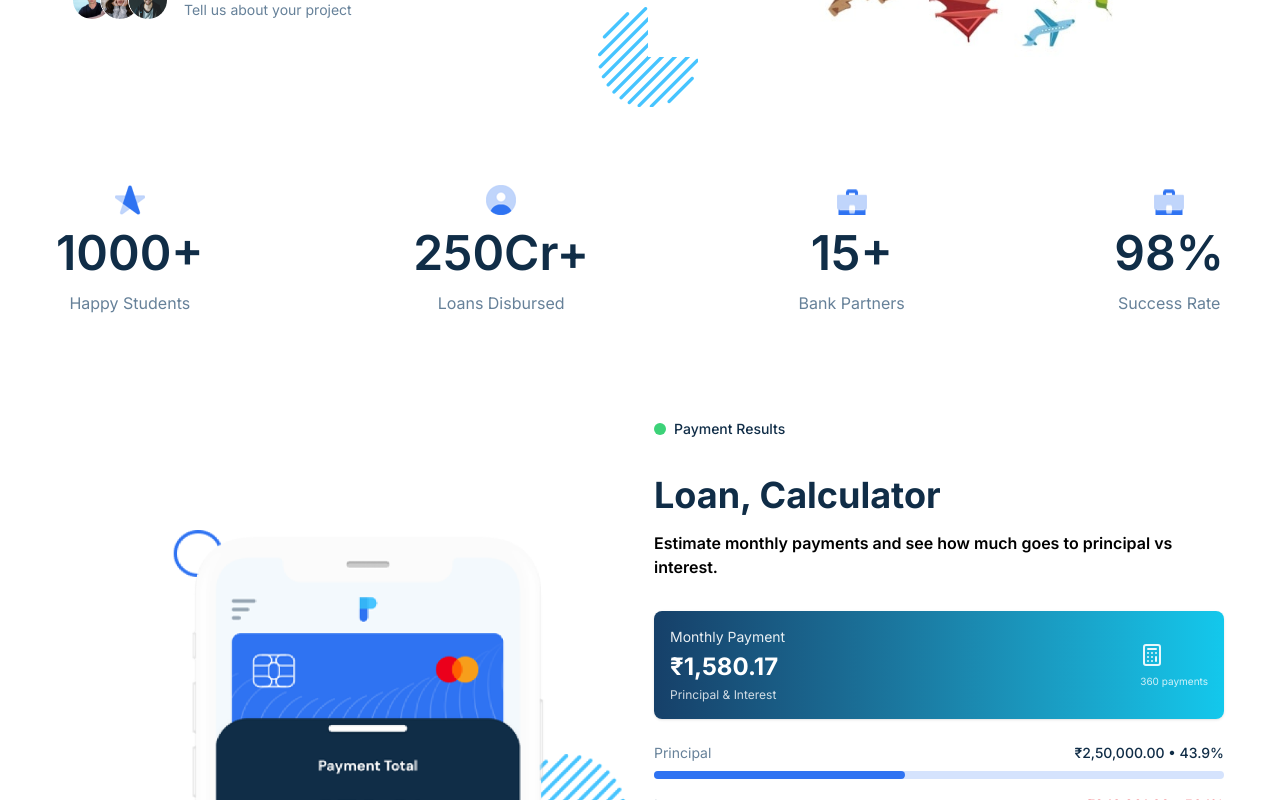
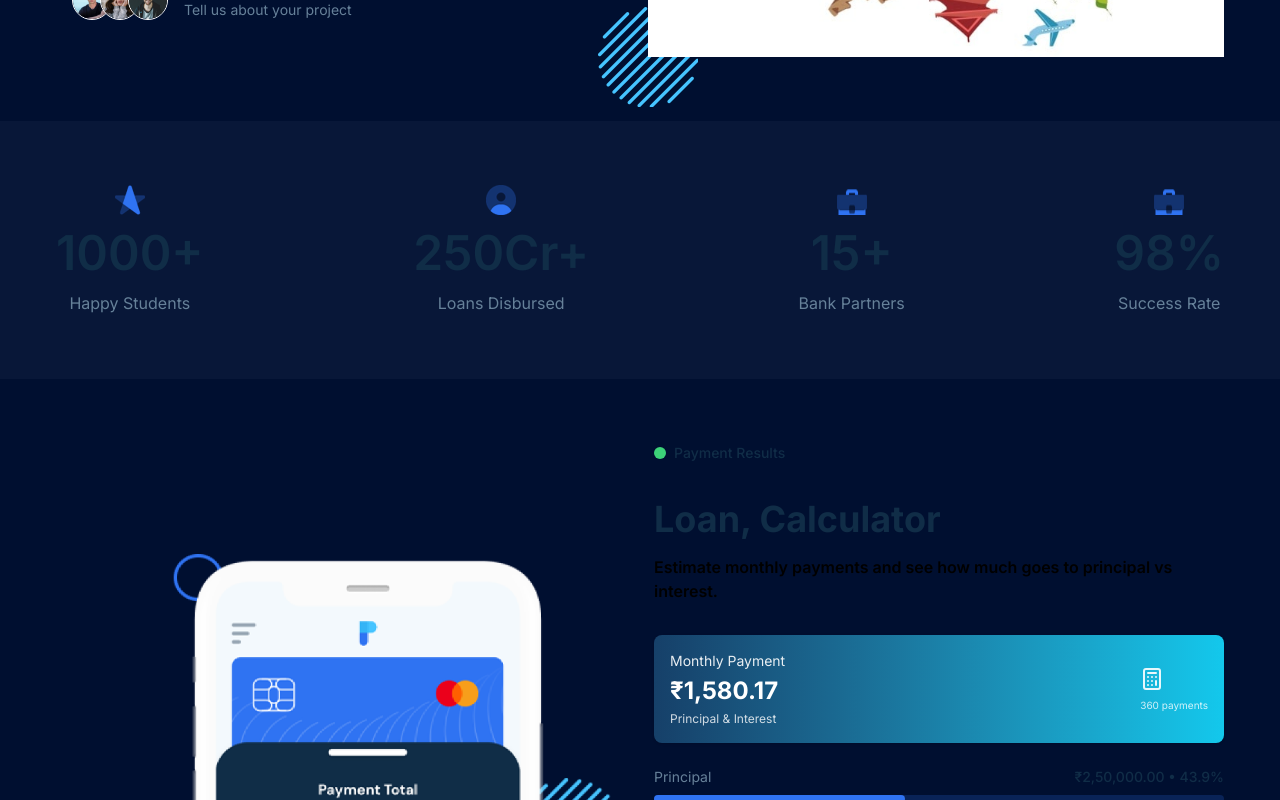
Before and after one commit to pmqmark/Astrum-updated, a Next.js app: page / in a window 1280 px wide. Shown: the part 680-1480 px from the top of the page. Built offline with nearby package versions, Linux system fonts and the light colour scheme.

Commit message:
astrum updates

```diff
--- a/src/app/not-found.tsx
+++ b/src/app/not-found.tsx
@@ -1,9 +1,9 @@
+import NotFound from "@/components/NotFound";
 import HeroSub from "@/components/SharedComponent/HeroSub";
-import NotFound from "@/components/NotFound";
 import { Metadata } from "next";
 
 export const metadata: Metadata = {
-  title: "404 Page | Venus ",
+  title: "404 Page | Astrum",
 };
 
 const ErrorPage = () => {
--- a/src/app/page.tsx
+++ b/src/app/page.tsx
@@ -9,15 +9,15 @@ import Portfolio from '@/components/SharedComponent/portfollio';
 import Testimonial from '@/components/SharedComponent/Testimonial';
 import { Metadata } from "next";
 export const metadata: Metadata = {
-  title: "Venus",
+  title: "Astrum Fintech",
 };
 
 export default function Home() {
   return (
     <main>
       <Hero />
-      <Counter isColorMode={false} />
-      <Progresswork isColorMode={false} />
+      <Counter />
+      <Progresswork />
       <Services />
       <Portfolio />
       <Testimonial />
--- a/src/components/CheckEligibility/index.tsx
+++ b/src/components/CheckEligibility/index.tsx
@@ -3,7 +3,7 @@ import Link from 'next/link'
 
 const CheckEligibility = () => {
   return (
-    <section className="py-16 bg-section dark:bg-darklight">
+    <section className="py-16 bg-darklight">
       <div className="max-w-4xl mx-auto px-4 sm:px-6 lg:px-8 text-center">
         {/* Container */}
         <div className="transition-all duration-700 transform opacity-100 translate-y-0">
@@ -16,7 +16,7 @@ const CheckEligibility = () => {
           </h2>
 
           {/* Description */}
-          <p className="font-lato text-lg text-gray-700 dark:text-white/70 mb-8 max-w-2xl mx-auto">
+          <p className="font-lato text-lg text-white/70 mb-8 max-w-2xl mx-auto">
             Join thousands of students who've made their dreams reality. Let's
             make yours happen too.
           </p>
--- a/src/components/Home/Counter/index.tsx
+++ b/src/components/Home/Counter/index.tsx
@@ -1,15 +1,10 @@
-import React from 'react'
 import { count } from '@/app/api/data'
 import Image from 'next/image'
 
-const Counter = ({ isColorMode }: { isColorMode: Boolean }) => {
+const Counter = () => {
   return (
     <section
-      className={` ${
-        isColorMode
-          ? 'dark:bg-darklight bg-section'
-          : 'dark:bg-darkmode bg-white'
-      }`}>
+      className="bg-darkmode text-white">
       <div className='container mx-auto max-w-6xl px-4'>
         <div className='flex flex-wrap items-center md:justify-between justify-center md:gap-0 gap-9'>
           {count.map((item, index) => (
--- a/src/components/Home/Hero/index.tsx
+++ b/src/components/Home/Hero/index.tsx
@@ -5,7 +5,7 @@ import Link from 'next/link'
 
 const Hero = () => {
   return (
-    <section className='relative md:pt-44 pt-28 bg-white  dark:bg-darklight bg-cover text-white'>
+    <section className='relative md:pt-44 pt-28 bg-darklight bg-cover text-white'>
       <div className='container mx-auto max-w-6xl px-4 grid grid-cols-12 gap-4 relative z-10'>
         <div
           className='md:col-span-6 col-span-12 p-4 md:px-4 px-0 space-y-4 flex flex-col items-start justify-center'
--- a/src/components/Home/OurPartners.jsx/index.tsx
+++ b/src/components/Home/OurPartners.jsx/index.tsx
@@ -12,7 +12,7 @@ const partners = [
 
 const OurPartners = () => {
   return (
-    <section className="py-12 bg-gray-50 dark:bg-darkmode">
+    <section className="py-12 bg-darkmode">
       <div
       data-aos='fade-right'
           data-aos-delay='200'
--- a/src/components/Home/Services/index.tsx
+++ b/src/components/Home/Services/index.tsx
@@ -3,7 +3,7 @@ import { Users } from 'lucide-react'
 
 const Services = () => {
   return (
-    <section className='bg-section dark:bg-darklight' id='services'>
+    <section className='bg-darklight' id='services'>
       <div className='container mx-auto max-w-6xl px-4'>
         <div
           className='flex gap-2 items-center justify-center'
--- a/src/components/Home/WorkProgress/index.tsx
+++ b/src/components/Home/WorkProgress/index.tsx
@@ -8,11 +8,9 @@ import {
 import Image from 'next/image'
 import { useEffect, useState } from 'react'
 
-interface ProgressworkProps {
-  isColorMode: boolean
-}
+interface ProgressworkProps {}
 
-export default function Progresswork({ isColorMode }: ProgressworkProps) {
+export default function Progresswork() {
   const [loanAmount, setLoanAmount] = useState<string>('250000')
   const [interestRate, setInterestRate] = useState<string>('6.5')
   const [loanTerm, setLoanTerm] = useState<string>('30')
@@ -95,9 +93,7 @@ export default function Progresswork({ isColorMode }: ProgressworkProps) {
 
   return (
     <section
-      className={`scroll-mt-25 ${
-        isColorMode ? 'dark:bg-darklight bg-section' : 'dark:bg-darkmode bg-white'
-      } py-10`}
+      className={`scroll-mt-25 bg-darklight `}
       id="about"
     >
       <div className="container mx-auto max-w-6xl px-4">
--- a/src/components/Layout/Header/index.tsx
+++ b/src/components/Layout/Header/index.tsx
@@ -67,7 +67,7 @@ const Header: React.FC = () => {
     <header
       className={`fixed h-24 top-0 py-1 z-50 w-full dark:bg-transparent transition-all ${
         sticky
-          ? 'shadow-lg bg-white dark:shadow-dark-md dark:bg-darklight!'
+          ? 'shadow-lg bg-darklight!'
           : 'shadow-none'
       }`}
     >
--- a/src/components/SharedComponent/Blog/index.tsx
+++ b/src/components/SharedComponent/Blog/index.tsx
@@ -3,10 +3,10 @@ import Image from 'next/image'
 
 const CtaSection = () => {
   return (
-    <section className="py-16 bg-section dark:bg-darklight">
+    <section className="py-16 bg-darklight">
       <div className="max-w-7xl mx-auto px-4 sm:px-6 lg:px-8">
         {/* Container */}
-        <div className="flex flex-col lg:flex-row items-center gap-8 bg-white dark:bg-darkmode rounded-2xl shadow-xl overflow-hidden transition-all duration-700">
+        <div className="flex flex-col lg:flex-row items-center gap-8 bg-darkmode rounded-2xl shadow-xl overflow-hidden transition-all duration-700">
 
           {/* Left: Image */}
           <div className="lg:w-1/2 w-full relative">
--- a/src/components/SharedComponent/Testimonial/index.tsx
+++ b/src/components/SharedComponent/Testimonial/index.tsx
@@ -67,7 +67,7 @@ const Testimonial = () => {
 
   return (
     <section
-      className="scroll-mt-24 bg-section dark:bg-darklight border-none"
+      className="scroll-mt-24 bg-darklight border-none"
       id="testimonials"
     >
       <div className="container mx-auto max-w-6xl px-4">
--- a/src/components/SharedComponent/portfollio/index.tsx
+++ b/src/components/SharedComponent/portfollio/index.tsx
@@ -2,7 +2,7 @@ import PortfolioCard from '@/components/SharedComponent/portfollio/Portfolio-car
 
 const Portfolio = () => {
   return (
-    <section id='portfolio' className='dark:bg-darkmode'>
+    <section id='portfolio' className='bg-darkmode'>
       <div className='text-center lg:px-0 px-8'>
         <div
           className='flex gap-2 items-center justify-center'
```
Also changed, not shown: 1 other file (tests, documents, lock files or other folders).
